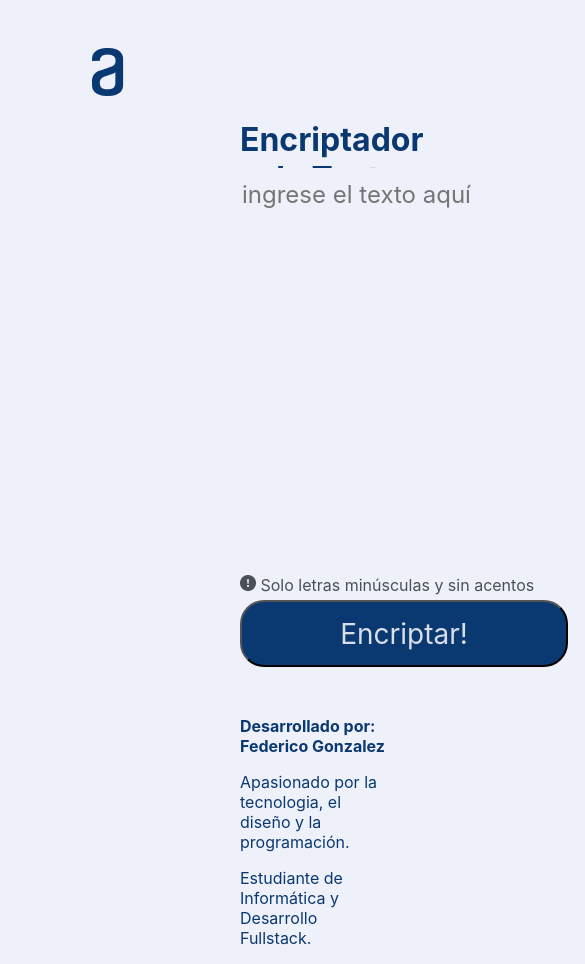
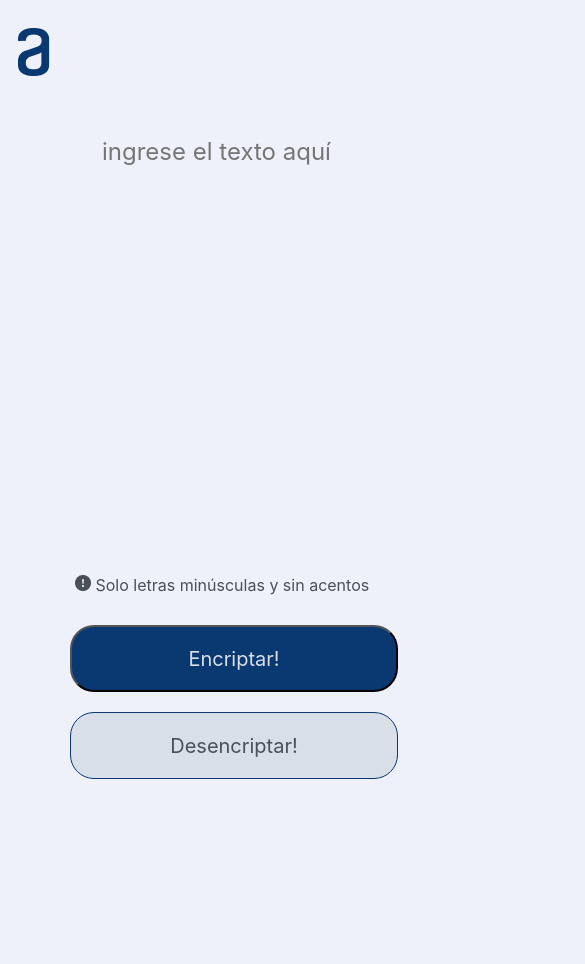
Before and after one commit to FedeGonzalez2016/Encriptador, a plain HTML site: page index.html in a window 390 px wide. Shown: the top 964 px of the page, 585 px wide, since content can reach past the window. After the commit the page ends 844 px from the top, so only its background shows below. Drawn offline with Linux system fonts and the light colour scheme; a web font is replaced by a local one.

Commit message:
Aplicando Diseño web Responsive para movil

```diff
--- a/styles.css
+++ b/styles.css
@@ -213,3 +213,54 @@ font-style: normal;
 color: #0A3871;
 
 }
+
+@media (max-width: 750px) {
+
+    #icono {
+        margin-left: 10px;
+        margin-top: 20px;
+    }
+    #titulo {
+        display: none;
+
+    }
+
+    #traducir {
+        width: 300px;
+        height: 100px;
+        left: 100px;
+        top: 100px;
+    }
+
+    #reglas {
+        width: 328px;
+        height: 67px;
+        left: 75px;
+        top: 575px;
+    }
+
+    #boton1 {
+        width: 328px;
+        height: 67px;
+        left: 70px;
+        top: 625px;
+        font-size: 20px;
+    }
+
+    #contacto {
+        display:none;
+    }
+
+    #boton2 {
+        width: 328px;
+        height: 67px;
+        left: 70px;
+        top: 712px;
+        font-size: 20px;
+    }
+
+    #muñeco {
+        display: none;
+    }
+
+}
```
